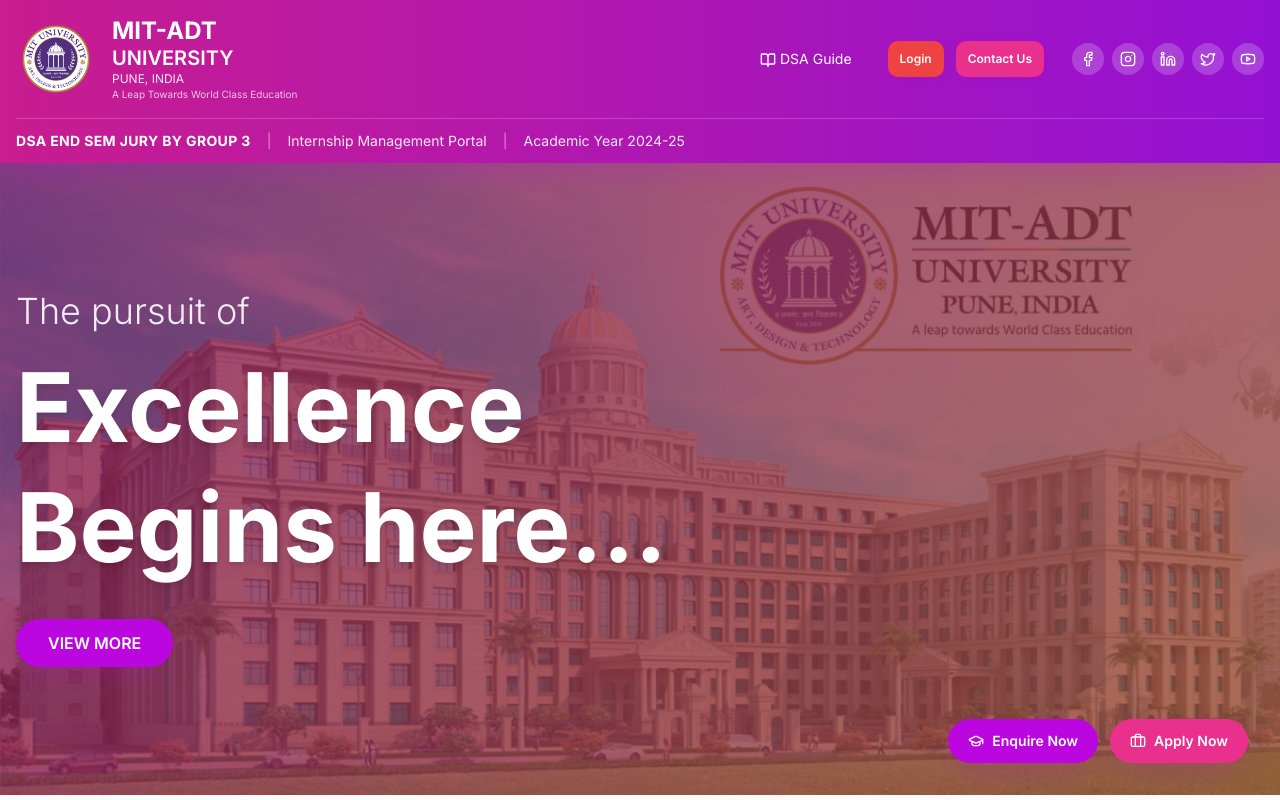
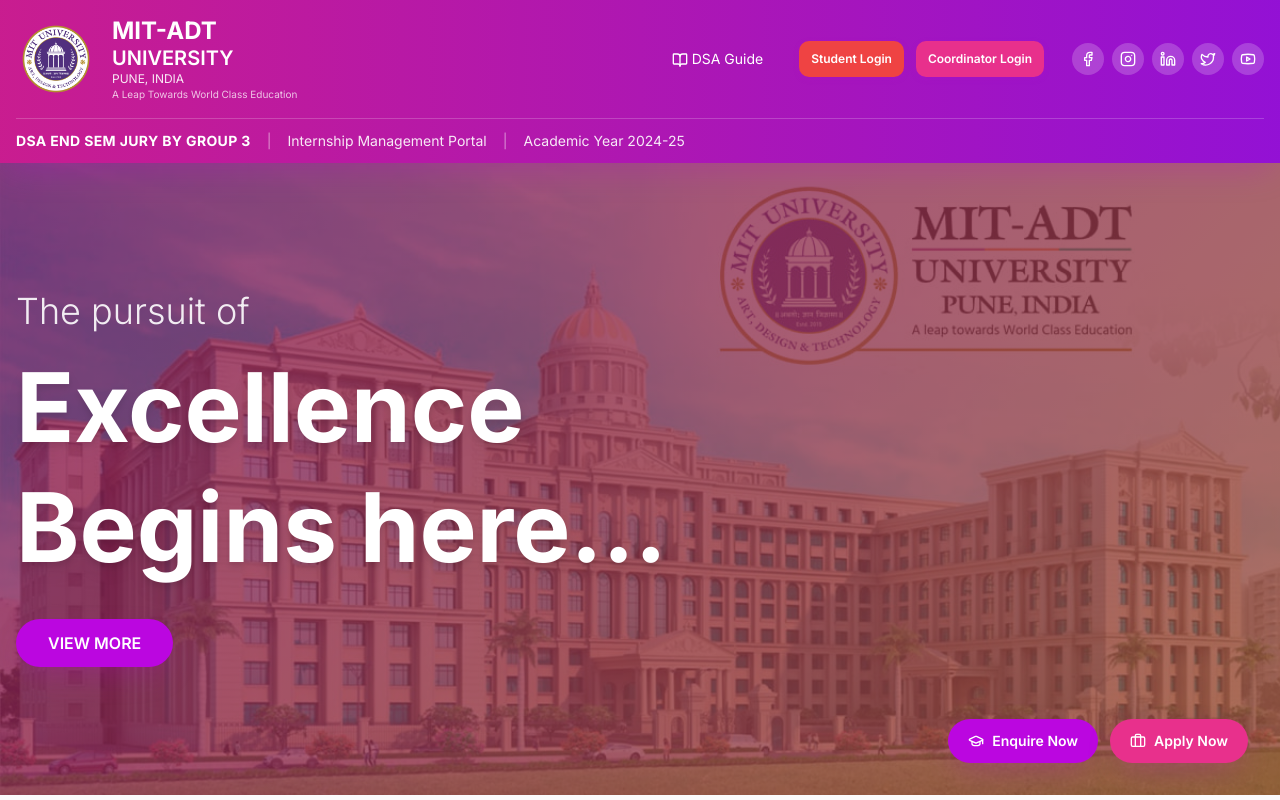
Before and after one commit to abcreativeakshay/apply-and-allot, a React (Vite) app: page / in a window 1280 px wide. Shown: the top 800 px of the page. Built offline with nearby package versions, Linux system fonts and the light colour scheme; the HTML template or start-up script is replaced by a standard one.

Commit message:
Add coordinator login link

```diff
--- a/src/pages/Landing.tsx
+++ b/src/pages/Landing.tsx
@@ -33,10 +33,10 @@ const Landing = () => {
               </nav>
 
               <Button size="sm" variant="destructive" asChild className="hidden md:flex">
-                <Link to="/student/login">Login</Link>
+                <Link to="/student/login">Student Login</Link>
               </Button>
               <Button size="sm" className="bg-secondary hover:bg-secondary/90 hidden md:flex" asChild>
-                <Link to="/coordinator/login">Contact Us</Link>
+                <Link to="/coordinator/login">Coordinator Login</Link>
               </Button>
 
               {/* Social Icons */}
```
